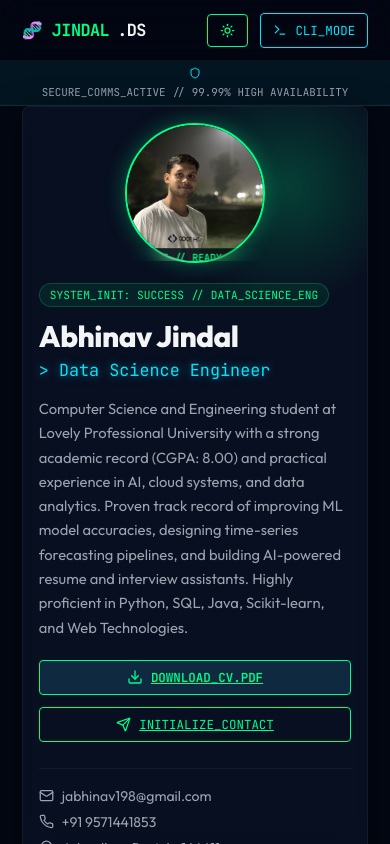
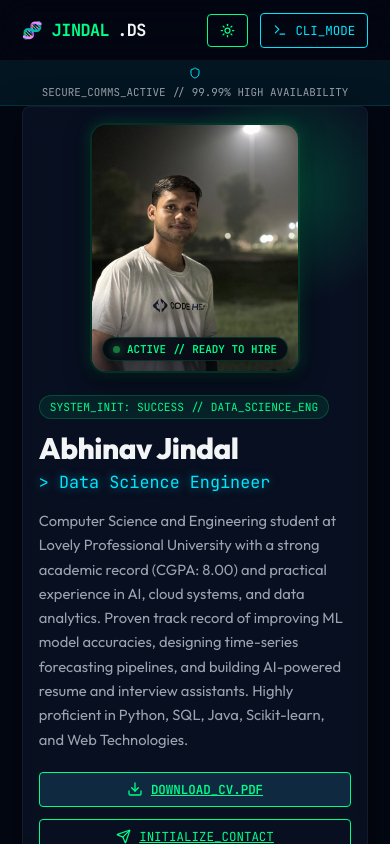
Before and after one commit to ABHINAVJINDAL26/Ai-ml_Portfolio, a React (Vite) app in the folder client/: page / in a window 390 px wide. Built offline with nearby package versions, Linux system fonts and the light colour scheme.

Commit message:
Perfect portrait framing, subject centering and proportional card layout

```diff
--- a/client/src/index.css
+++ b/client/src/index.css
@@ -354,15 +354,30 @@ html, body {
 
 .hero-avatar-card {
   width: 100%;
-  max-width: 250px;
-  height: 290px;
+  max-width: 280px;
+  height: 335px;
   border-radius: var(--border-radius-lg);
   position: relative;
   overflow: hidden;
   border: 1px solid var(--border-color);
-  background: rgba(0,0,0,0.2);
-  box-shadow: 0 12px 32px var(--shadow-color), 0 0 20px rgba(var(--accent-rgb), 0.15);
+  background: rgba(0,0,0,0.3);
+  box-shadow: 0 12px 32px var(--shadow-color), 0 0 20px rgba(var(--accent-rgb), 0.12);
   transition: all var(--transition-speed) ease;
+}
+
+.hero-avatar-card::after {
+  content: '';
+  position: absolute;
+  bottom: 0;
+  left: 0;
+  right: 0;
+  height: 80px;
+  background: linear-gradient(to top, rgba(3, 7, 18, 0.75) 0%, transparent 100%);
+  pointer-events: none;
+}
+
+[data-theme="light"] .hero-avatar-card::after {
+  background: linear-gradient(to top, rgba(15, 23, 42, 0.4) 0%, transparent 100%);
 }
 
 .hero-avatar-card:hover {
@@ -375,44 +390,47 @@ html, body {
   width: 100%;
   height: 100%;
   object-fit: cover;
-  object-position: center 20%;
+  object-position: 30% 22%;
   display: block;
+  transform: scale(1.02);
 }
 
 .hero-avatar-badge {
   position: absolute;
-  bottom: 10px;
+  bottom: 12px;
   left: 50%;
   transform: translateX(-50%);
   font-family: var(--font-mono);
-  font-size: 0.68rem;
+  font-size: 0.72rem;
   font-weight: 600;
-  background: rgba(3, 7, 18, 0.85);
-  backdrop-filter: blur(8px);
-  -webkit-backdrop-filter: blur(8px);
+  background: rgba(3, 7, 18, 0.9);
+  backdrop-filter: blur(10px);
+  -webkit-backdrop-filter: blur(10px);
   border: 1px solid var(--border-color);
-  padding: 4px 10px;
+  padding: 5px 12px;
   border-radius: 20px;
   color: var(--accent);
   white-space: nowrap;
   display: flex;
   align-items: center;
-  gap: 6px;
-  box-shadow: 0 4px 12px rgba(0,0,0,0.4);
+  gap: 7px;
+  box-shadow: 0 4px 14px rgba(0,0,0,0.5);
+  z-index: 2;
 }
 
 [data-theme="light"] .hero-avatar-badge {
-  background: rgba(255, 255, 255, 0.9);
+  background: rgba(255, 255, 255, 0.95);
   color: var(--accent);
-  border-color: rgba(2, 132, 199, 0.3);
+  border-color: rgba(2, 132, 199, 0.35);
+  box-shadow: 0 4px 14px rgba(15, 23, 42, 0.15);
 }
 
 .live-status-dot {
-  width: 6px;
-  height: 6px;
+  width: 7px;
+  height: 7px;
   border-radius: 50%;
   background: #22c55e;
-  box-shadow: 0 0 6px #22c55e;
+  box-shadow: 0 0 8px #22c55e;
   animation: pulse-glow 1.5s infinite;
 }
 
@@ -485,12 +503,13 @@ html, body {
 /* Mobile responsive menu & multi-device overrides */
 @media (max-width: 900px) {
   .hero-layout-grid {
-    grid-template-columns: 1fr 200px;
-    gap: 20px;
+    grid-template-columns: 1fr 230px;
+    gap: 24px;
   }
 
   .hero-avatar-card {
-    height: 240px;
+    height: 270px;
+    max-width: 230px;
   }
 }
 
@@ -499,21 +518,25 @@ html, body {
     display: flex;
     flex-direction: column-reverse;
     align-items: center;
-    gap: 20px;
+    gap: 22px;
   }
 
   .hero-avatar-card {
-    width: 140px;
-    height: 140px;
-    border-radius: 50%;
-    border: 2px solid var(--accent);
-    box-shadow: 0 0 20px rgba(var(--accent-rgb), 0.35);
+    width: 210px;
+    height: 250px;
+    border-radius: var(--border-radius-lg);
+    border: 2px solid var(--border-color);
+    box-shadow: 0 8px 24px var(--shadow-color), 0 0 15px rgba(var(--accent-rgb), 0.2);
+  }
+
+  .hero-avatar-img {
+    object-position: 30% 22%;
   }
 
   .hero-avatar-badge {
-    bottom: -6px;
-    font-size: 0.62rem;
-    padding: 2px 7px;
+    bottom: 10px;
+    font-size: 0.68rem;
+    padding: 4px 10px;
   }
 }
 
```
